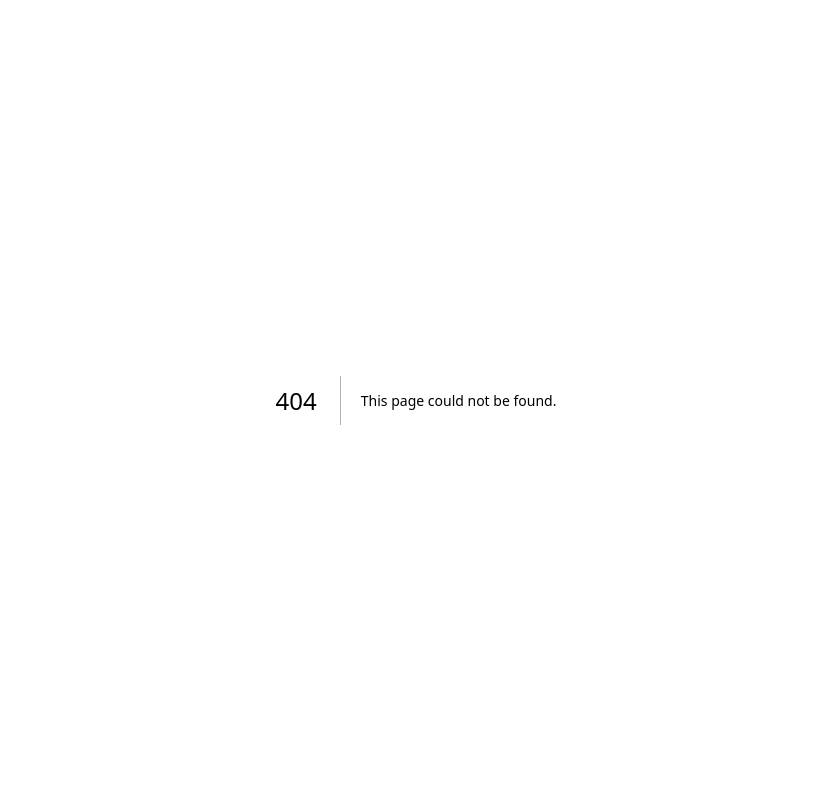
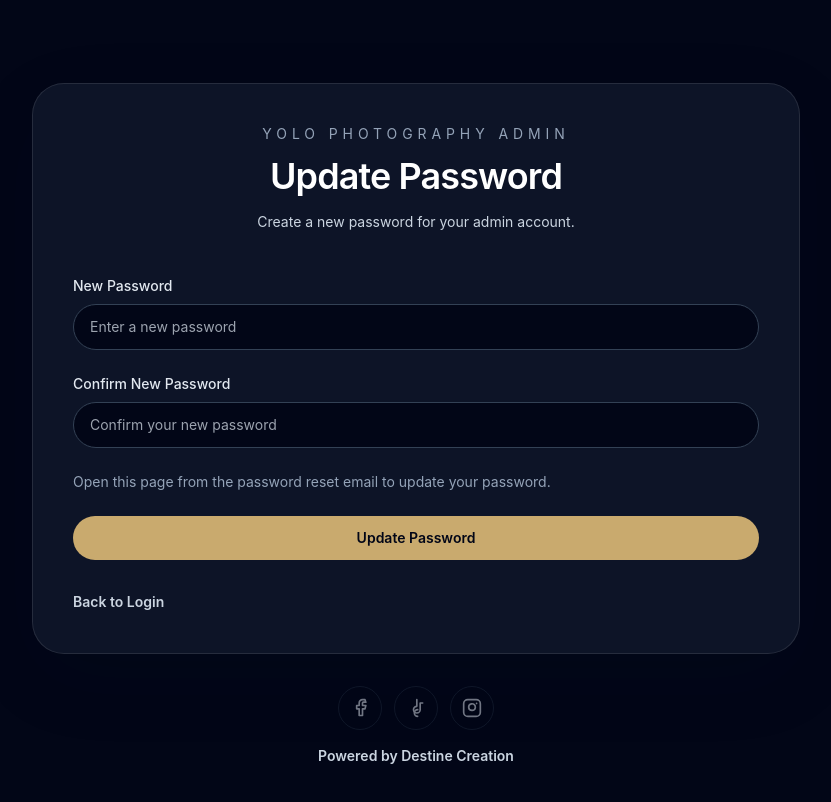
Before and after one commit to Omari-45/YOLO-PHOTOGRAPHY, a Next.js app: page /admin/update-password in a window 1280 px wide. Before the commit this address had no page. Shown: the top 802 px of the page, without its empty margins (224-1055 px from the left). Built offline with nearby package versions, Linux system fonts and the light colour scheme; no server answers; the database is empty.

Commit message:
Fix admin password reset flow

```diff
--- a/app/admin/login/page.tsx
+++ b/app/admin/login/page.tsx
@@ -90,7 +90,7 @@ export default function AdminLoginPage() {
     setMessage('');
 
     const { error } = await supabase.auth.resetPasswordForEmail(targetEmail, {
-      redirectTo: typeof window !== 'undefined' ? `${window.location.origin}/admin/login` : undefined,
+      redirectTo: 'https://yolo-photography.vercel.app/admin/update-password',
     });
 
     setResetLoading(false);
--- /dev/null
+++ b/app/admin/update-password/page.tsx
@@ -0,0 +1,235 @@
+'use client';
+
+import { FormEvent, useEffect, useState, type ReactNode, type SVGProps } from 'react';
+import { useRouter } from 'next/navigation';
+import { supabase } from '../../../lib/supabaseClient';
+
+type SocialLinks = {
+  facebook_link?: string | null;
+  instagram_link?: string | null;
+  tiktok_link?: string | null;
+};
+
+function FacebookIcon(props: SVGProps<SVGSVGElement>) {
+  return (
+    <svg viewBox="0 0 24 24" fill="none" stroke="currentColor" strokeWidth="2" strokeLinecap="round" strokeLinejoin="round" {...props}>
+      <path d="M18 2h-3a4 4 0 0 0-4 4v3H8v4h3v8h4v-8h3l1-4h-4V6a1 1 0 0 1 1-1h3z" />
+    </svg>
+  );
+}
+
+function InstagramIcon(props: SVGProps<SVGSVGElement>) {
+  return (
+    <svg viewBox="0 0 24 24" fill="none" stroke="currentColor" strokeWidth="2" strokeLinecap="round" strokeLinejoin="round" {...props}>
+      <rect x="2" y="2" width="20" height="20" rx="5" ry="5" />
+      <path d="M16 11.37A4 4 0 1 1 11.37 7 4 4 0 0 1 16 11.37z" />
+      <path d="M17.5 6.5h.01" />
+    </svg>
+  );
+}
+
+function TiktokIcon(props: SVGProps<SVGSVGElement>) {
+  return (
+    <svg viewBox="0 0 24 24" fill="none" stroke="currentColor" strokeWidth="2" strokeLinecap="round" strokeLinejoin="round" {...props}>
+      <path d="M13 2v8a4 4 0 1 0 4 4V6h3" />
+      <path d="M14 22a4 4 0 1 1 0-8" />
+    </svg>
+  );
+}
+
+function SocialIconLink({
+  href,
+  label,
+  children,
+}: {
+  href?: string | null;
+  label: string;
+  children: ReactNode;
+}) {
+  const className = 'inline-flex h-11 w-11 items-center justify-center rounded-3xl border border-slate-800 bg-slate-950 text-slate-200 transition hover:border-[#d3b16e] hover:text-[#d3b16e]';
+
+  if (!href) {
+    return (
+      <span className={`${className} opacity-50`} aria-label={label}>
+        {children}
+      </span>
+    );
+  }
+
+  return (
+    <a href={href} target="_blank" rel="noreferrer" className={className}>
+      {children}
+      <span className="sr-only">{label}</span>
+    </a>
+  );
+}
+
+export default function UpdatePasswordPage() {
+  const [newPassword, setNewPassword] = useState('');
+  const [confirmPassword, setConfirmPassword] = useState('');
+  const [message, setMessage] = useState('');
+  const [messageType, setMessageType] = useState<'error' | 'success'>('error');
+  const [loading, setLoading] = useState(false);
+  const [sessionReady, setSessionReady] = useState(false);
+  const [socialLinks, setSocialLinks] = useState<SocialLinks | null>(null);
+  const router = useRouter();
+
+  useEffect(() => {
+    async function prepareRecoverySession() {
+      const code = new URLSearchParams(window.location.search).get('code');
+
+      if (code) {
+        const { error } = await supabase.auth.exchangeCodeForSession(code);
+        if (error) {
+          setMessage(error.message);
+          setMessageType('error');
+        }
+      }
+
+      const { data } = await supabase.auth.getSession();
+      setSessionReady(Boolean(data.session));
+    }
+
+    async function loadSocialLinks() {
+      const { data } = await supabase
+        .from('site_settings')
+        .select('facebook_link,instagram_link,tiktok_link')
+        .limit(1)
+        .maybeSingle();
+
+      setSocialLinks(data || null);
+    }
+
+    prepareRecoverySession();
+    loadSocialLinks();
+  }, []);
+
+  async function handleUpdatePassword(event: FormEvent<HTMLFormElement>) {
+    event.preventDefault();
+    setMessage('');
+
+    if (newPassword !== confirmPassword) {
+      setMessage('Passwords do not match.');
+      setMessageType('error');
+      return;
+    }
+
+    if (newPassword.length < 6) {
+      setMessage('Password must be at least 6 characters.');
+      setMessageType('error');
+      return;
+    }
+
+    setLoading(true);
+
+    const { error } = await supabase.auth.updateUser({ password: newPassword });
+
+    setLoading(false);
+
+    if (error) {
+      setMessage(error.message);
+      setMessageType('error');
+      return;
+    }
+
+    setNewPassword('');
+    setConfirmPassword('');
+    setMessage('Password updated successfully.');
+    setMessageType('success');
+  }
+
+  return (
+    <main className="min-h-screen bg-slate-950 px-4 py-10 text-white sm:px-10 sm:py-16">
+      <div className="mx-auto flex min-h-[calc(100vh-5rem)] w-full max-w-3xl flex-col justify-center">
+        <div className="w-full rounded-[28px] border border-white/10 bg-slate-900/90 p-6 shadow-soft backdrop-blur-xl sm:rounded-[32px] sm:p-10">
+          <div className="mb-8 space-y-3 text-center sm:mb-10">
+            <p className="text-xs uppercase tracking-[0.28em] text-slate-400 sm:text-sm sm:tracking-[0.35em]">Yolo Photography Admin</p>
+            <h1 className="text-3xl font-semibold tracking-tight text-white sm:text-4xl">Update Password</h1>
+            <p className="mx-auto max-w-xl text-sm leading-7 text-slate-300">
+              Create a new password for your admin account.
+            </p>
+          </div>
+
+          <form className="space-y-6" onSubmit={handleUpdatePassword}>
+            <div>
+              <label className="mb-2 block text-sm font-medium text-slate-200">New Password</label>
+              <input
+                type="password"
+                value={newPassword}
+                onChange={(event) => setNewPassword(event.target.value)}
+                placeholder="Enter a new password"
+                className="w-full rounded-3xl border border-slate-700 bg-slate-950 px-4 py-3 text-sm text-slate-100 outline-none transition focus:border-accent focus:ring-2 focus:ring-accent/20"
+                required
+              />
+            </div>
+
+            <div>
+              <label className="mb-2 block text-sm font-medium text-slate-200">Confirm New Password</label>
+              <input
+                type="password"
+                value={confirmPassword}
+                onChange={(event) => setConfirmPassword(event.target.value)}
+                placeholder="Confirm your new password"
+                className="w-full rounded-3xl border border-slate-700 bg-slate-950 px-4 py-3 text-sm text-slate-100 outline-none transition focus:border-accent focus:ring-2 focus:ring-accent/20"
+                required
+              />
+            </div>
+
+            {message ? (
+              <p className={`text-sm ${messageType === 'success' ? 'text-emerald-300' : 'text-rose-300'}`}>
+                {message}
+              </p>
+            ) : null}
+
+            {messageType === 'error' && !sessionReady && !message ? (
+              <p className="text-sm text-slate-400">Open this page from the password reset email to update your password.</p>
+            ) : null}
+
+            {messageType === 'success' ? (
+              <button
+                type="button"
+                onClick={() => router.push('/admin/login')}
+                className="inline-flex w-full items-center justify-center rounded-full bg-accent px-6 py-3 text-sm font-semibold text-slate-950 transition hover:bg-[#b38f57]"
+              >
+                Redirect to Login
+              </button>
+            ) : (
+              <button
+                type="submit"
+                disabled={loading}
+                className="inline-flex w-full items-center justify-center rounded-full bg-accent px-6 py-3 text-sm font-semibold text-slate-950 transition hover:bg-[#b38f57] disabled:cursor-not-allowed disabled:opacity-70"
+              >
+                {loading ? 'Updating...' : 'Update Password'}
+              </button>
+            )}
+          </form>
+
+          <button
+            type="button"
+            onClick={() => router.push('/admin/login')}
+            className="mt-8 text-sm font-semibold text-slate-300 transition hover:text-white"
+          >
+            Back to Login
+          </button>
+        </div>
+
+        <footer className="mt-8 flex flex-col items-center gap-4 text-center">
+          <div className="flex items-center justify-center gap-3">
+            <SocialIconLink href={socialLinks?.facebook_link} label="Facebook">
+              <FacebookIcon className="h-5 w-5" />
+            </SocialIconLink>
+            <SocialIconLink href={socialLinks?.tiktok_link} label="TikTok">
+              <TiktokIcon className="h-5 w-5" />
+            </SocialIconLink>
+            <SocialIconLink href={socialLinks?.instagram_link} label="Instagram">
+              <InstagramIcon className="h-5 w-5" />
+            </SocialIconLink>
+          </div>
+          <a href="https://destinecreation.com" target="_blank" rel="noreferrer" className="text-sm font-semibold text-slate-300 transition hover:text-[#d3b16e]">
+            Powered by Destine Creation
+          </a>
+        </footer>
+      </div>
+    </main>
+  );
+}
--- a/app/page.tsx
+++ b/app/page.tsx
@@ -341,15 +341,15 @@ export default function HomePage() {
         </div>
       </section>
 
-      <section id="contact" className="bg-slate-950 px-6 py-20 text-slate-100 lg:px-12">
+      <section id="contact" className="bg-slate-950 px-6 py-16 text-slate-100 lg:px-12">
         <div className="mx-auto max-w-6xl">
-          <div className="mb-10">
+          <div className="mb-8 max-w-3xl">
             <p className="text-sm uppercase tracking-[0.35em] text-slate-400">Contact Us</p>
             <h2 className="mt-3 text-3xl font-semibold tracking-tight">Reach out on socials, phone, or email</h2>
           </div>
 
-          <div className="grid gap-6 lg:grid-cols-[1fr_1fr]">
-            <div className="rounded-3xl border border-white/10 bg-slate-900 p-6 shadow-sm">
+          <div className="grid gap-5 lg:grid-cols-[1fr_1fr]">
+            <div className="rounded-2xl border border-white/10 bg-slate-900 p-5 shadow-sm sm:p-6">
               <div className="flex items-center gap-4 text-slate-200">
                 <Phone className="h-6 w-6 text-[#d3b16e]" />
                 <div>
@@ -362,7 +362,7 @@ export default function HomePage() {
                 </div>
               </div>
 
-              <div className="mt-8 flex items-center gap-4 text-slate-200">
+              <div className="mt-6 flex items-center gap-4 text-slate-200">
                 <MessageCircle className="h-6 w-6 text-[#d3b16e]" />
                 <div>
                   <p className="text-sm uppercase tracking-[0.35em] text-slate-500">Email</p>
@@ -375,9 +375,9 @@ export default function HomePage() {
               </div>
             </div>
 
-            <div className="rounded-3xl border border-white/10 bg-slate-900 p-6 shadow-sm">
+            <div className="rounded-2xl border border-white/10 bg-slate-900 p-5 shadow-sm sm:p-6">
               <p className="text-sm uppercase tracking-[0.35em] text-slate-500">Socials</p>
-              <div className="mt-6 grid gap-4 sm:grid-cols-3">
+              <div className="mt-5 grid gap-3 sm:grid-cols-3">
                 {settings?.facebook_link ? (
                   <a href={settings.facebook_link} target="_blank" rel="noreferrer" className="group inline-flex min-h-[44px] min-w-[44px] items-center justify-center rounded-3xl border border-white/10 bg-slate-950 p-3 text-slate-200 transition hover:border-[#d3b16e] hover:text-[#d3b16e]">
                     <FacebookIcon className="h-5 w-5" />
@@ -403,7 +403,7 @@ export default function HomePage() {
       </section>
 
       <footer className="bg-slate-950 px-6 py-10 text-slate-400 lg:px-12">
-        <div className="mx-auto grid max-w-6xl gap-6 text-center text-sm sm:text-base md:grid-cols-[1fr_auto_1fr] md:text-left">
+        <div className="mx-auto grid max-w-6xl gap-6 text-center text-sm sm:text-base md:grid-cols-[1fr_auto_1fr] md:items-center md:text-left">
           <div className="flex flex-col items-center gap-3 md:items-start">
             <div className="flex items-center justify-center gap-3 md:justify-start">
               {settings?.facebook_link ? (
@@ -433,6 +433,9 @@ export default function HomePage() {
           </div>
 
           <div className="flex flex-col items-center gap-3 md:items-end">
+            <a href="#booking" className="inline-flex justify-center rounded-full bg-white px-5 py-3 text-sm font-semibold text-slate-950 transition hover:bg-[#d3b16e]">
+              Book a Session
+            </a>
             <p className="text-sm uppercase tracking-[0.35em] text-slate-500">Stay connected</p>
             <div className="flex flex-wrap items-center justify-center gap-3">
               {settings?.facebook_link ? (
--- a/main.js
+++ b/main.js
@@ -152,7 +152,7 @@ async function loadAdminPage() {
       message.textContent = 'Sending password reset email...';
 
       const { error } = await supabase.auth.resetPasswordForEmail(email, {
-        redirectTo: window.location.origin + '/admin.html'
+        redirectTo: 'https://yolo-photography.vercel.app/admin/update-password'
       });
 
       if (error) {
```
Also changed, not shown: index.html (+12 -9 lines).
